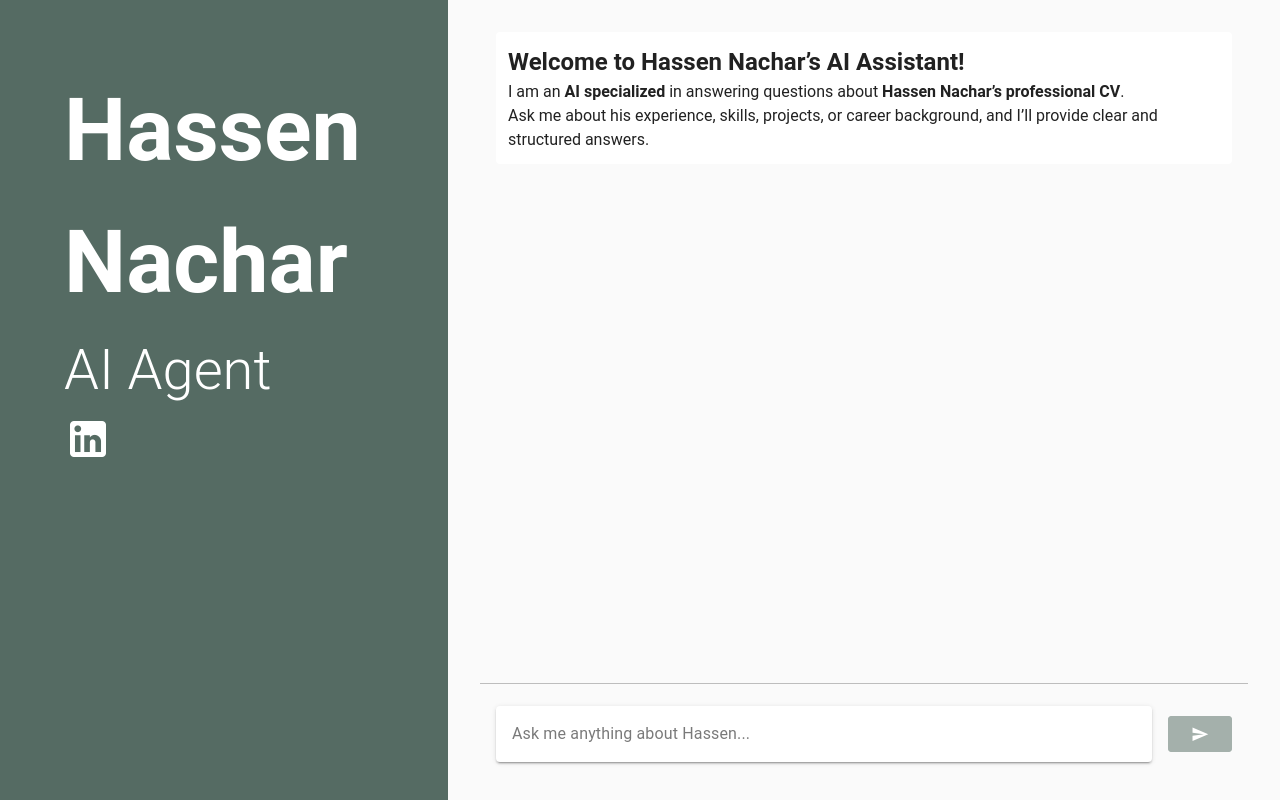
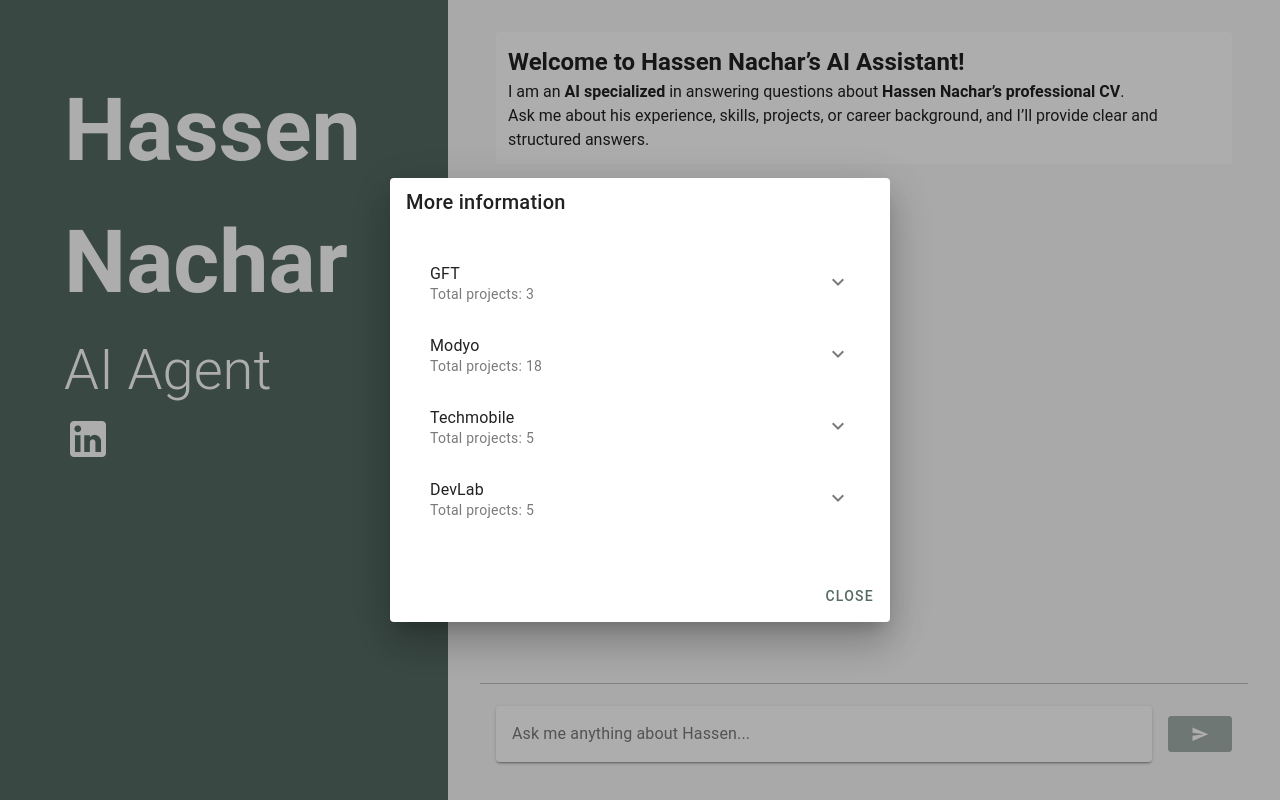
Before and after one commit to nachar/hassen-nachar-web, a Vue app: page / in a window 1280 px wide. Built offline with nearby package versions, Linux system fonts and the light colour scheme.

Commit message:
feat: dialog & projects

```diff
--- a/src/App.vue
+++ b/src/App.vue
@@ -1,6 +1,11 @@
 <script setup>
+import { ref } from 'vue';
+
 import ChatComponent from '@/components/ChatComponent.vue';
+import DialogComponent from '@/components/DialogComponent.vue';
 import PresentationComponent from '@/components/PresentationComponent.vue';
+
+const dialog = ref(true);
 </script>
 
 <template>
@@ -10,9 +15,10 @@
         <PresentationComponent />
       </div>
       <div class="layout__chat">
-        <ChatComponent />
+        <ChatComponent @open-modal="() => (dialog = true)" />
       </div>
     </div>
+    <DialogComponent v-model="dialog" @close-modal="() => (dialog = false)" />
   </v-app>
 </template>
 
--- a/src/components/ChatComponent.vue
+++ b/src/components/ChatComponent.vue
@@ -20,6 +20,7 @@
                 color="error"
                 :text="'Show More'"
                 class="mt-3"
+                @click="openModal"
               />
             </div>
           </div>
@@ -56,6 +57,8 @@
   useAsk();
 const { selectedKey, setCustomKey } = useCustomKeys();
 
+const emit = defineEmits(['openModal']);
+
 const messages = ref([
   {
     type: 'answer',
@@ -64,10 +67,15 @@
 ]);
 
 const question = ref('');
+
 const questionRefs = ref([]);
 
 const setQuestionRef = (el) => {
   if (el) questionRefs.value.push(el);
+};
+
+const openModal = () => {
+  emit('openModal');
 };
 
 const scrollToLastQuestion = () => {
--- /dev/null
+++ b/src/components/DialogComponent.vue
@@ -0,0 +1,25 @@
+<script setup>
+import ProjectsComponent from '@/components/ProjectsComponent.vue';
+
+const emit = defineEmits(['closeModal']);
+
+const closeModal = () => {
+  emit('closeModal');
+};
+</script>
+
+<template>
+  <v-dialog v-bind="$attrs" max-width="500">
+    <v-card>
+      <v-card-title>More information</v-card-title>
+      <v-card-text>
+        <ProjectsComponent />
+      </v-card-text>
+      <v-card-actions>
+        <v-btn color="primary" text="Close" @click="closeModal" />
+      </v-card-actions>
+    </v-card>
+  </v-dialog>
+</template>
+
+<style scoped lang="scss"></style>
--- /dev/null
+++ b/src/components/ProjectsComponent.vue
@@ -0,0 +1,220 @@
+<script setup>
+const projects = [
+  {
+    company: 'GFT',
+    projects: {
+      web: [
+        {
+          title: 'Web BBVA',
+          sector: 'Financial',
+        },
+        {
+          title: 'FinOps Champions',
+          sector: 'Financial',
+        },
+      ],
+      mobile: [
+        {
+          title: 'App BBVA',
+          sector: 'Financial',
+        },
+      ],
+    },
+  },
+  {
+    company: 'Modyo',
+    projects: {
+      web: [
+        {
+          title: 'PC Factory',
+          sector: 'Retail',
+        },
+        {
+          title: 'Banco Mundo Mujer',
+          sector: 'Financial',
+        },
+        {
+          title: 'Dando by CFG',
+          sector: 'Fintech',
+        },
+        {
+          title: 'BCI Miami',
+          sector: 'Financial',
+        },
+        {
+          title: 'Santander Superdigital',
+          sector: 'Financial',
+        },
+        {
+          title: 'Consorcio',
+          sector: 'Financial',
+        },
+        {
+          title: 'Copec',
+          sector: 'Energy',
+        },
+        {
+          title: 'Santander',
+          sector: 'Financial',
+        },
+        {
+          title: 'Cinemark Chile',
+          sector: 'Entertainment',
+        },
+        {
+          title: 'Cinemark Colombia',
+          sector: 'Entertainment',
+        },
+        {
+          title: 'Cinemark Perú',
+          sector: 'Entertainment',
+        },
+        {
+          title: 'Cinemark Bolivia',
+          sector: 'Entertainment',
+        },
+        {
+          title: 'Cinemark Paraguay',
+          sector: 'Entertainment',
+        },
+        {
+          title: 'BCI Chile',
+          sector: 'Financial',
+        },
+        {
+          title: 'Sencillito',
+          sector: 'Fintechs',
+        },
+        {
+          title: 'Cocha',
+          sector: 'Tourism',
+        },
+      ],
+      mobile: [
+        {
+          title: 'PagoClick (Copec)',
+          sector: 'Energy',
+        },
+        {
+          title: 'Cinemark Chile',
+          sector: 'Entertainment',
+        },
+      ],
+    },
+  },
+  {
+    company: 'Techmobile',
+    projects: {
+      web: [
+        {
+          title: 'Bioscell',
+          sector: 'Biotechnology',
+        },
+        {
+          title: 'Marina Golf Rapel',
+          sector: 'Tourism',
+        },
+        {
+          title: 'Productora del Lago',
+          sector: 'Media',
+        },
+      ],
+      mobile: [
+        {
+          title: 'Mundo Copec',
+          sector: 'Energy',
+        },
+        {
+          title: 'Tribuna Centenario',
+          sector: 'Sports',
+        },
+      ],
+    },
+  },
+  {
+    company: 'DevLab',
+    projects: {
+      web: [
+        {
+          title: 'IMS',
+          sector: 'Mining',
+        },
+        {
+          title: 'Aygcamp',
+          sector: 'Technology',
+        },
+        {
+          title: 'Vías Chile',
+          sector: 'Infrastructure',
+        },
+      ],
+      mobile: [
+        {
+          title: 'IMS',
+          sector: 'Mining',
+        },
+        {
+          title: 'Aygcamp',
+          sector: 'Technology',
+        },
+      ],
+    },
+  },
+];
+
+const calculateTotalProjects = (projectsObject) => {
+  const webCount = projectsObject.web ? projectsObject.web.length : 0;
+  const mobileCount = projectsObject.mobile ? projectsObject.mobile.length : 0;
+  return webCount + mobileCount;
+};
+</script>
+
+<template>
+  <v-list class="bg-transparent" lines="two">
+    <v-list-group v-for="(company, index) in projects" :key="index" :value="company.company">
+      <template #activator="{ props }">
+        <v-list-item
+          v-bind="props"
+          :title="company.company"
+          :subtitle="`Total projects: ${calculateTotalProjects(company.projects)}`"
+          rounded="xl"
+        />
+      </template>
+
+      <v-list-group v-if="company.projects.web" :value="`${index}-web`">
+        <template #activator="{ props }">
+          <v-list-item v-bind="props" title="Web" class="pl-12" rounded="xl" />
+        </template>
+        <v-list-item
+          v-for="(project, projectIndex) in company.projects.web"
+          :key="`web-${index}-${projectIndex}`"
+          :title="project.title"
+          :subtitle="`Sector: ${project.sector}`"
+          class="pl-16"
+          rounded="xl"
+        />
+      </v-list-group>
+
+      <v-list-group v-if="company.projects.mobile" :value="`${index}-mobile`">
+        <template #activator="{ props }">
+          <v-list-item v-bind="props" title="Mobile" class="pl-12" rounded="xl" />
+        </template>
+        <v-list-item
+          v-for="(project, projectIndex) in company.projects.mobile"
+          :key="`mobile-${index}-${projectIndex}`"
+          :title="project.title"
+          :subtitle="`Sector: ${project.sector}`"
+          class="pl-16"
+          rounded="xl"
+        />
+      </v-list-group>
+    </v-list-group>
+  </v-list>
+</template>
+
+<style scoped>
+.v-list-item,
+.v-list-group {
+  margin-bottom: 8px;
+}
+</style>
```
